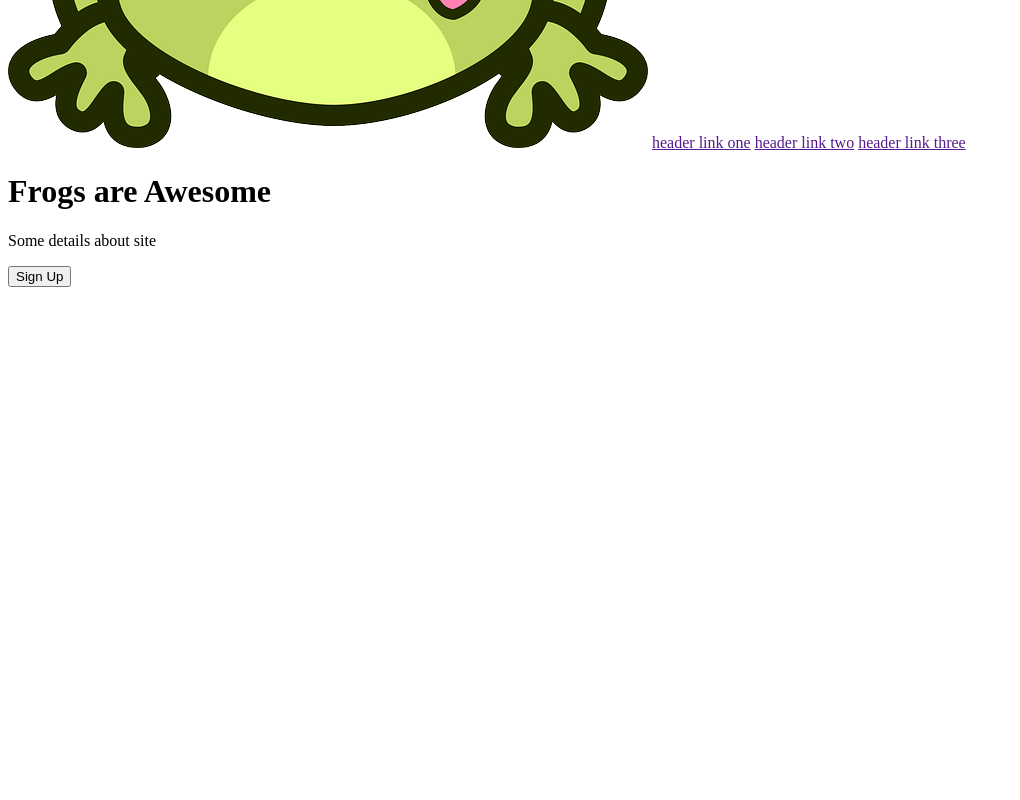
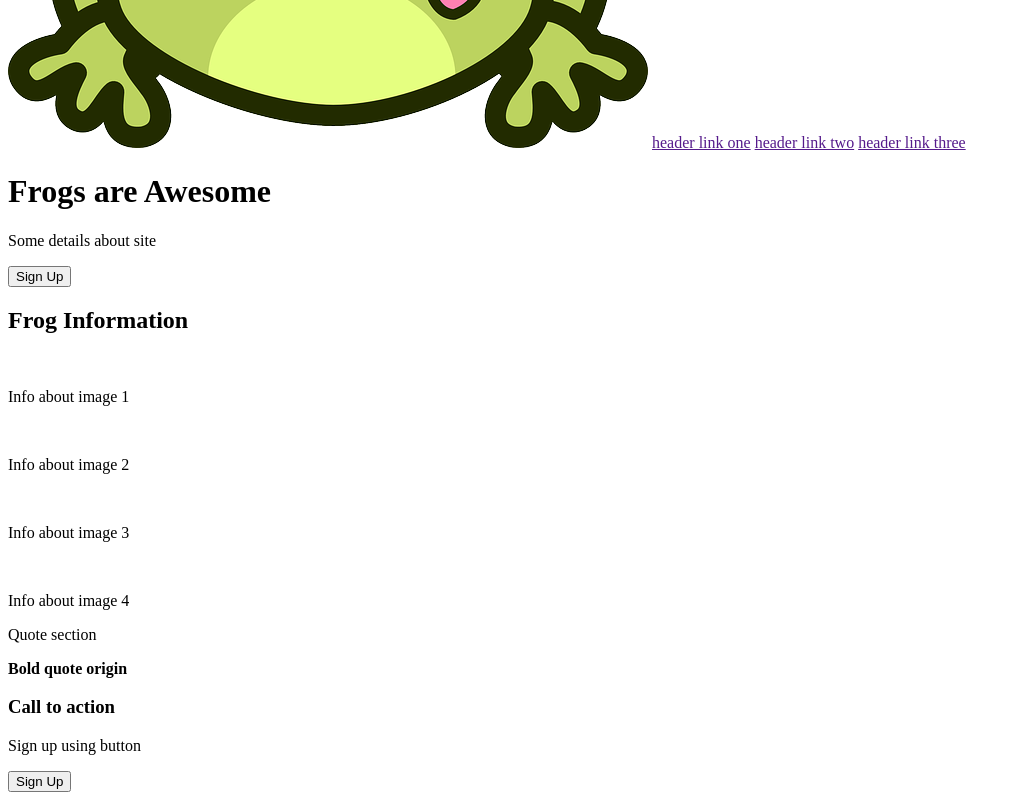
Before and after one commit to Sam-L-White/Landing-Page, a plain HTML site: page index.html in a window 1280 px wide. Shown: the part 486-1286 px from the top of the page, without its empty margins (0-1020 px from the left). Before the commit the page ends 800 px from the top, so only its background shows below. Drawn offline with Linux system fonts and the light colour scheme.

Commit message:
Add rest of base HTML

```diff
--- a/index.html
+++ b/index.html
@@ -17,6 +17,27 @@
         <button>Sign Up</button>
         <img src="" alt="">
     </div>
-
+    <div>
+        <h2>Frog Information</h2>
+        <div>
+            <img src="" alt="">
+            <p>Info about image 1</p>
+            <img src="" alt="">
+            <p>Info about image 2</p>
+            <img src="" alt="">
+            <p>Info about image 3</p>
+            <img src="" alt="">
+            <p>Info about image 4</p>
+        </div>
+    </div>
+    <div>
+        <p>Quote section</p>
+        <strong>Bold quote origin</strong>
+    </div>
+    <div>
+        <h3>Call to action</h3>
+        <p>Sign up using button</p>
+        <button>Sign Up</button>
+    </div>
 </body>
 </html>
```
